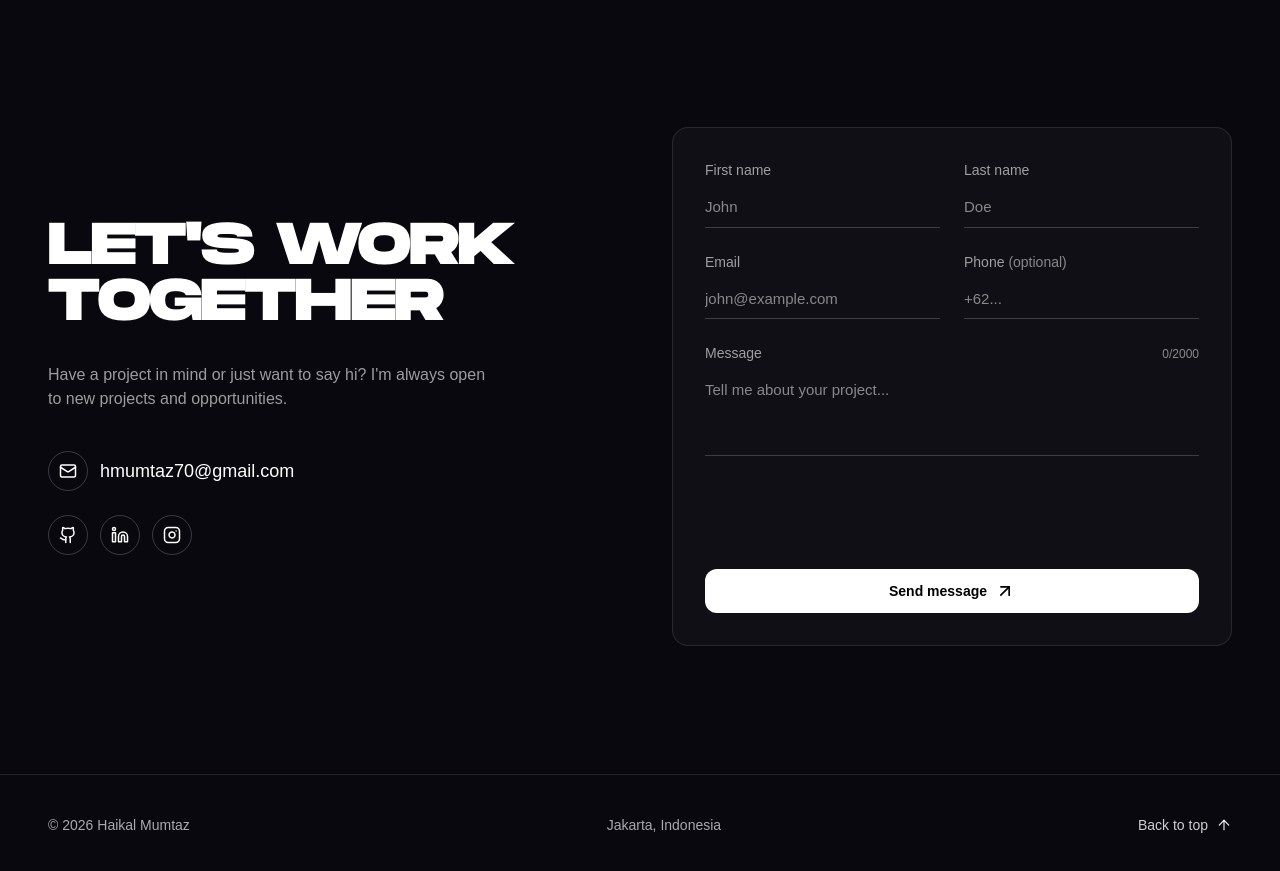
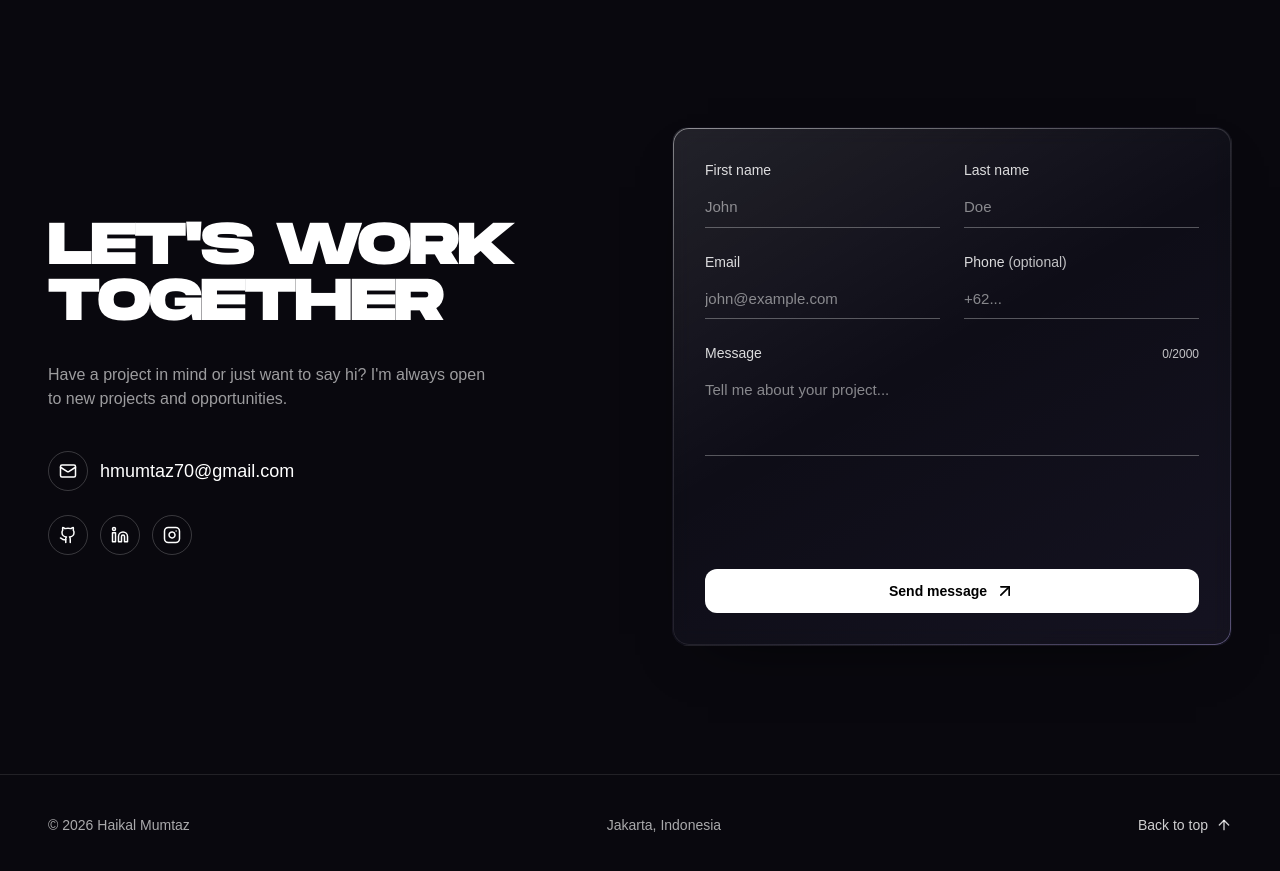
Before and after one commit to haikalmumtaz233/haikalmumtaz-com, a React (Vite) app: page / in a window 1280 px wide. Shown: the part 10100-10971 px from the top of the page. Built offline with nearby package versions, Linux system fonts and the light colour scheme.

Commit message:
feat(contact): put the form on the shared glass panel

```diff
--- a/src/components/home/Contact.tsx
+++ b/src/components/home/Contact.tsx
@@ -44,9 +44,9 @@ interface Toast {
 }
 
 const inputClass =
-  'w-full bg-transparent border-b border-white/20 py-2 text-[15px] text-white caret-purple-300 placeholder:text-white/50 focus:border-white focus:outline-hidden transition-colors';
+  'w-full bg-transparent border-b border-white/30 py-2 text-[15px] text-white caret-purple-300 placeholder:text-white/50 focus:border-white focus:outline-hidden transition-colors';
 
-const labelClass = 'text-sm text-white/60';
+const labelClass = 'text-sm text-white/85';
 
 const Contact = () => {
   const prefersReducedMotion = usePrefersReducedMotion();
@@ -300,7 +300,7 @@ const Contact = () => {
           </div>
 
           <FadeIn delay={0.3}>
-            <div className="rounded-2xl border border-white/10 bg-white/3 p-6 md:p-8 2xl:p-10">
+            <div className="panel rounded-2xl p-6 md:p-8 2xl:p-10">
               <form onSubmit={handleSubmit} className="space-y-6">
                 <div className="grid grid-cols-1 gap-6 md:grid-cols-2">
                   <div className="grid gap-2">
@@ -358,7 +358,7 @@ const Contact = () => {
                   </div>
                   <div className="grid gap-2">
                     <label htmlFor="contact-phone" className={labelClass}>
-                      Phone <span className="text-white/50">(optional)</span>
+                      Phone <span className="text-white/75">(optional)</span>
                     </label>
                     <input
                       type="tel"
@@ -379,7 +379,7 @@ const Contact = () => {
                     <label htmlFor="contact-message" className={labelClass}>
                       Message
                     </label>
-                    <span className="text-xs tabular-nums text-white/50">
+                    <span className="text-xs tabular-nums text-white/75">
                       {formData.message.length}/{MAX_MESSAGE_LENGTH}
                     </span>
                   </div>
```
